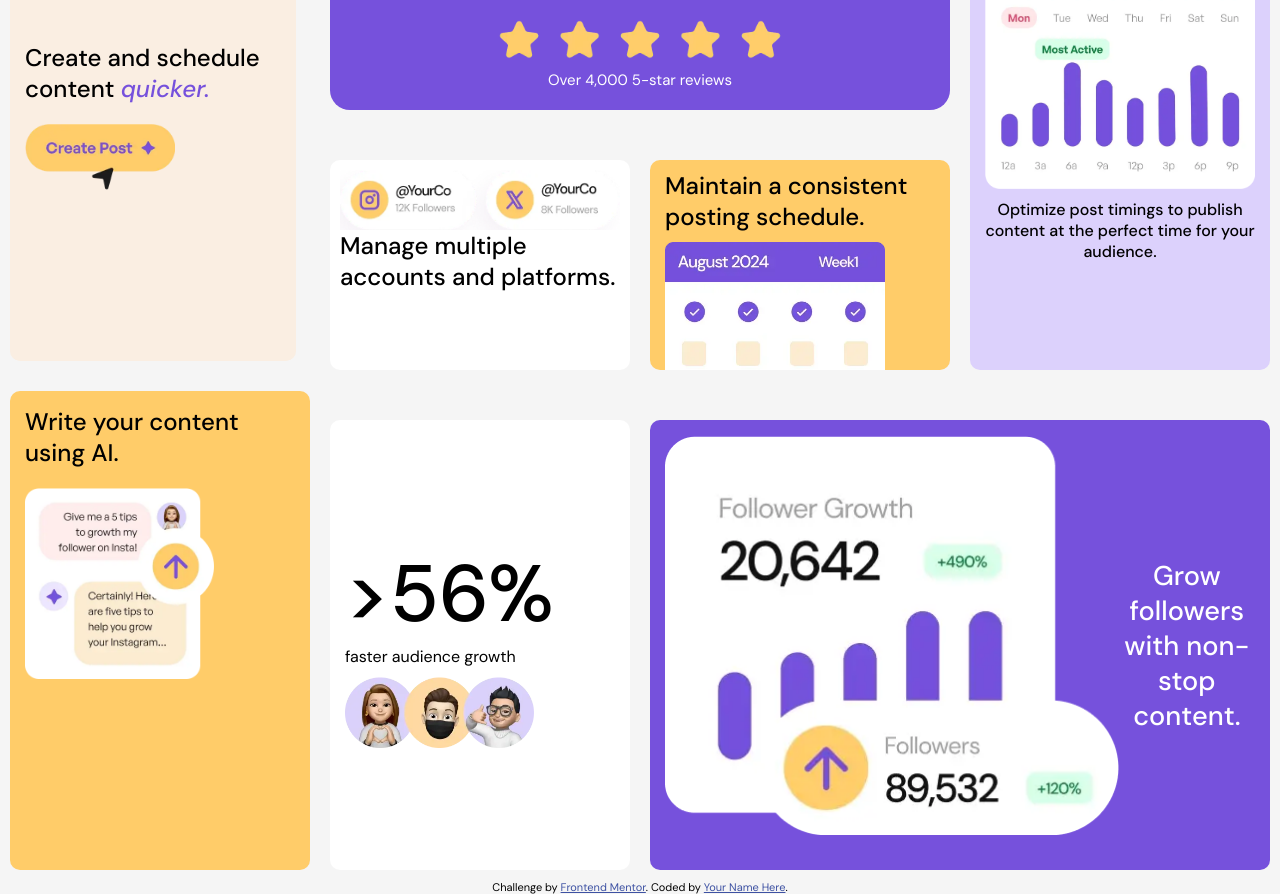
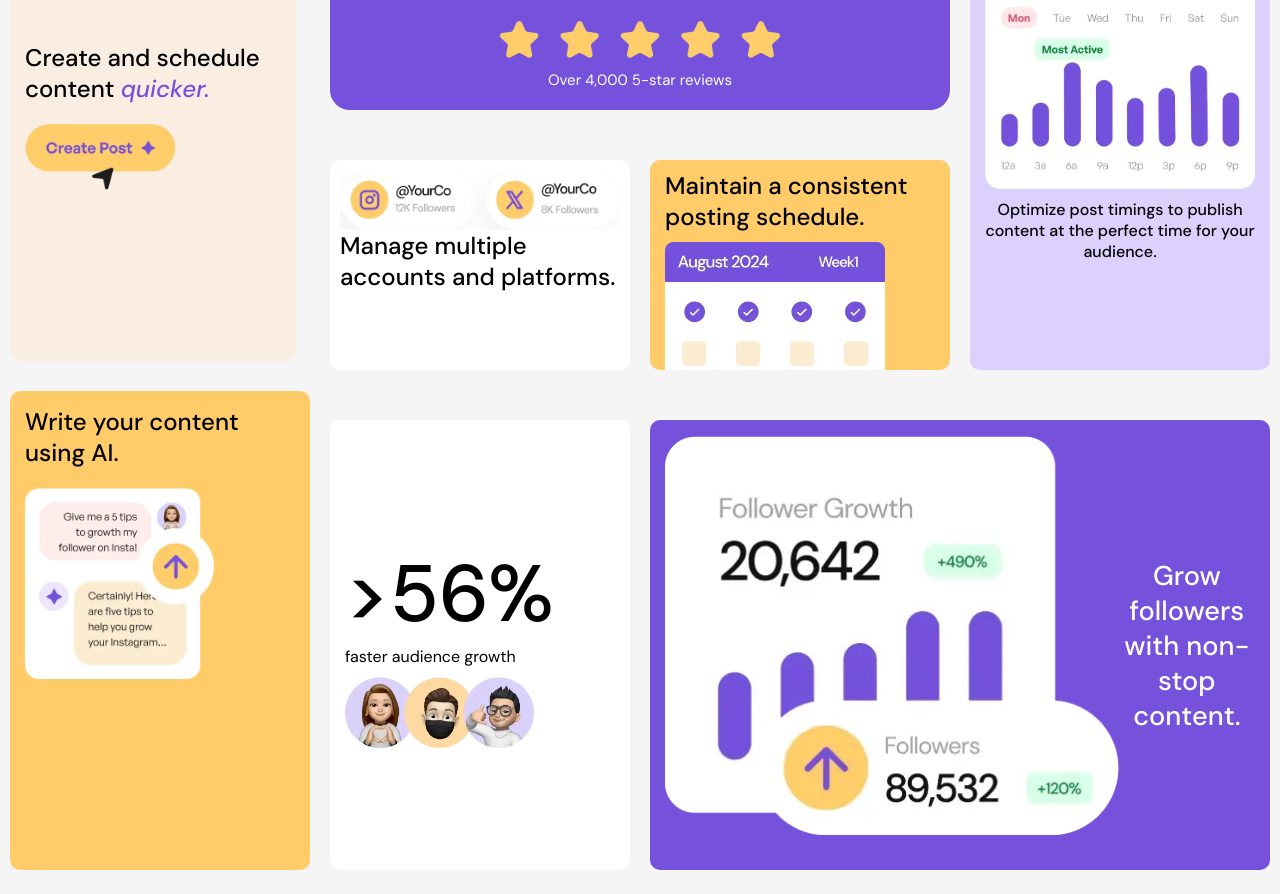
Before and after one commit to sdaoud9801/AI-Landing, a plain HTML site: page index.html in a window 1280 px wide. Shown: the part 159-1053 px from the top of the page. Drawn offline with Linux system fonts and the light colour scheme.

Commit message:
Update index.html

```diff
--- a/index.html
+++ b/index.html
@@ -84,10 +84,6 @@
 
 
   </div>
-  <div class="attribution">
-    Challenge by <a href="https://www.frontendmentor.io?ref=challenge">Frontend Mentor</a>.
-    Coded by <a href="#">Your Name Here</a>.
-  </div>
 </body>
 
 </html>
```
